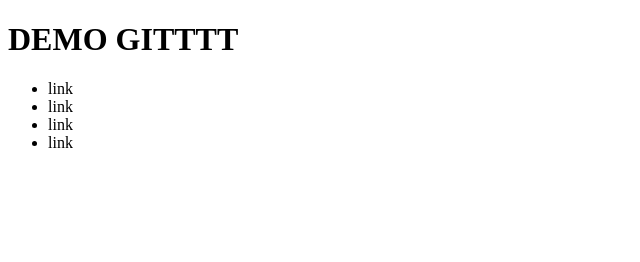
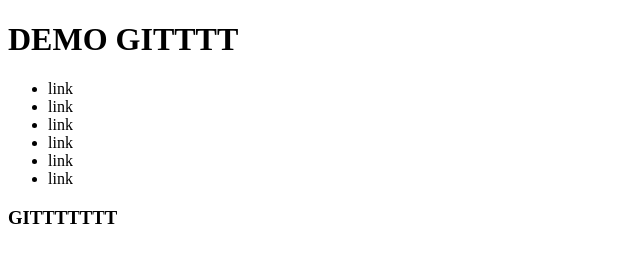
Before and after one commit to Diegonazabal/clase9git, a plain HTML site: page index.html in a window 1280 px wide. Shown: the whole page, without its empty margins (0-640 px from the left). Drawn offline with Linux system fonts and the light colour scheme.

Commit message:
version ramados 0.1

```diff
--- a/index.html
+++ b/index.html
@@ -17,6 +17,8 @@
             <li>link</li>
             <li>link</li>
             <li>link</li>
+            <li>link</li>
+            <li>link</li>
         </ul>
     </NAV>
     <main>
@@ -27,7 +29,7 @@
             <articlE></articlE>
         </section>
     </main>
-
+    <h3>GITTTTTTT</h3>
 
 
 </body>
```
